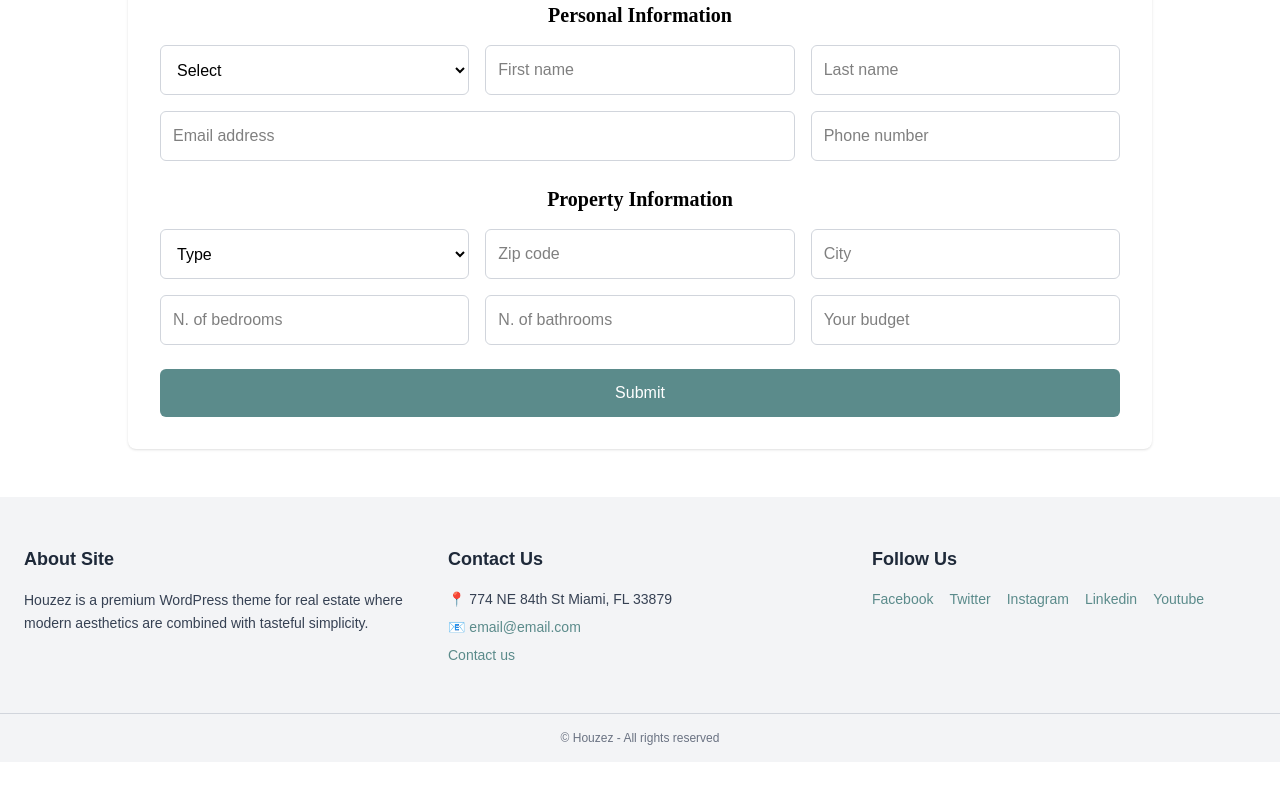
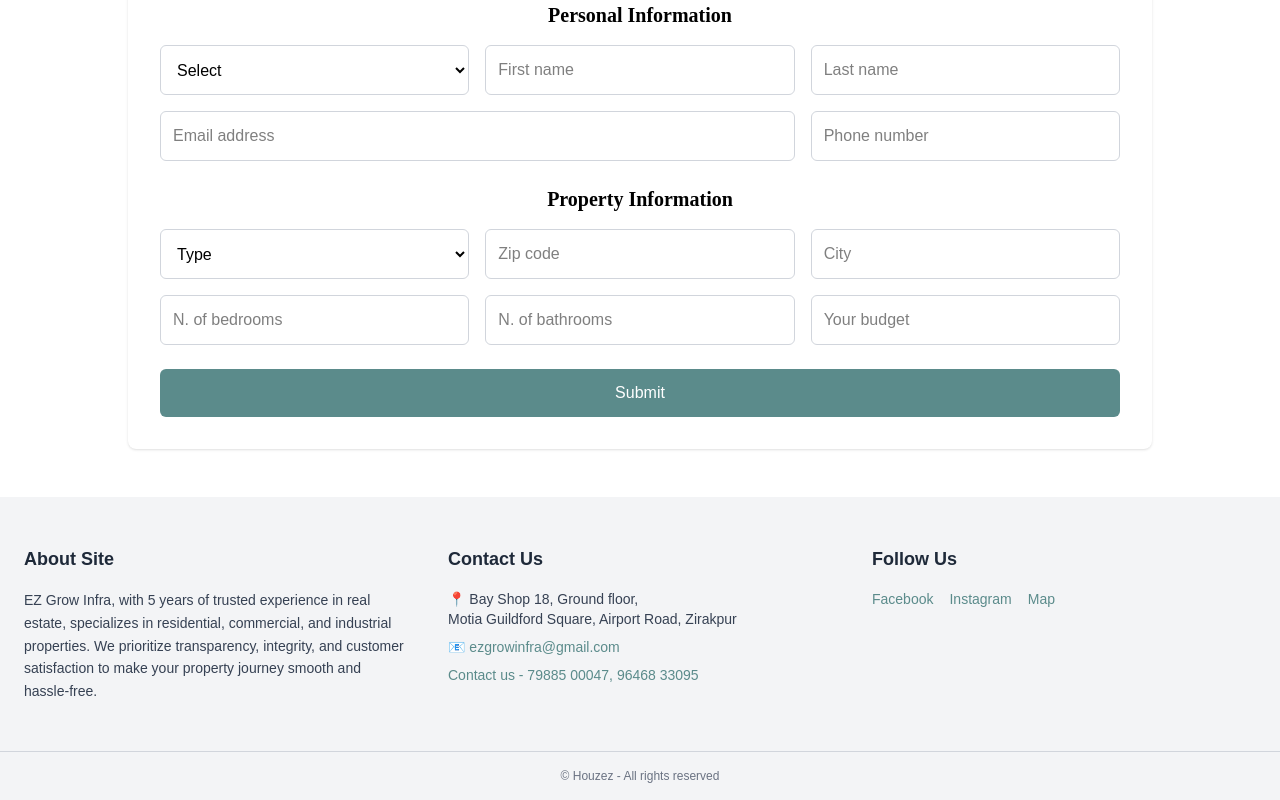
Before and after one commit to Ayush919/the-real-state, a Next.js app: page / in a window 1280 px wide. Shown: the part 1963-2763 px from the top of the page. Before the commit the page ends 2725 px from the top, so only its background shows below. Built offline with nearby package versions, Linux system fonts and the light colour scheme; no server answers; the database is empty.

Commit message:
Update Footer.jsx

```diff
--- a/src/components/Footer.jsx
+++ b/src/components/Footer.jsx
@@ -8,8 +8,8 @@ export default function Footer() {
                 <div>
                     <h3 className="text-lg font-semibold mb-4">About Site</h3>
                     <p className="text-sm text-gray-700 leading-relaxed">
-                        Houzez is a premium WordPress theme for real estate where modern
-                        aesthetics are combined with tasteful simplicity.
+                        EZ Grow Infra, with 5 years of trusted experience in real estate, specializes in residential, commercial, and industrial properties.
+                        We prioritize transparency, integrity, and customer satisfaction to make your property journey smooth and hassle-free.
                     </p>
                 </div>
 
@@ -17,23 +17,23 @@ export default function Footer() {
                 <div>
                     <h3 className="text-lg font-semibold mb-4">Contact Us</h3>
                     <ul className="text-sm text-gray-700 space-y-2">
-                        <li>📍 774 NE 84th St Miami, FL 33879</li>
+                        <li>📍 Bay Shop 18, Ground floor, <br/>
+                            Motia Guildford Square, Airport Road, Zirakpur</li>
                         <li>
                             📧{" "}
                             <a
                                 href="mailto:email@email.com"
                                 className="text-[#5B8B8B] hover:underline"
                             >
-                                email@email.com
+                                ezgrowinfra@gmail.com
                             </a>
                         </li>
                         <li>
-                            <Link
-                                href="http://localhost:3000/contact"
+                            <div
                                 className="text-[#5B8B8B] hover:underline"
                             >
-                                Contact us
-                            </Link>
+                                Contact us - 79885 00047, 96468 33095
+                            </div>
                         </li>
                     </ul>
                 </div>
@@ -43,11 +43,9 @@ export default function Footer() {
                     <h3 className="text-lg font-semibold mb-4">Follow Us</h3>
                     <div className="flex flex-wrap gap-4">
                         {[
-                            { label: "Facebook", href: "https://facebook.com/Favethemes" },
-                            { label: "Twitter", href: "https://twitter.com/favethemes" },
-                            { label: "Instagram", href: "https://instagram.com" },
-                            { label: "Linkedin", href: "https://linkedin.com" },
-                            { label: "Youtube", href: "#" },
+                            { label: "Facebook", href: "https://www.facebook.com/share/1HqCDwgf3X/?mibextid=wwXIfr" },
+                            { label: "Instagram", href: "https://www.instagram.com/ezgrowinfra?igsh=MXM1NXJoYmRidW80dw%3D%3D&utm_source=qr" },
+                            { label: "Map", href: "https://maps.app.goo.gl/4YgtmSa2ZTv6VPbq7?g_st=ipc" },
                         ].map((social, idx) => (
                             <a
                                 key={idx}
```
